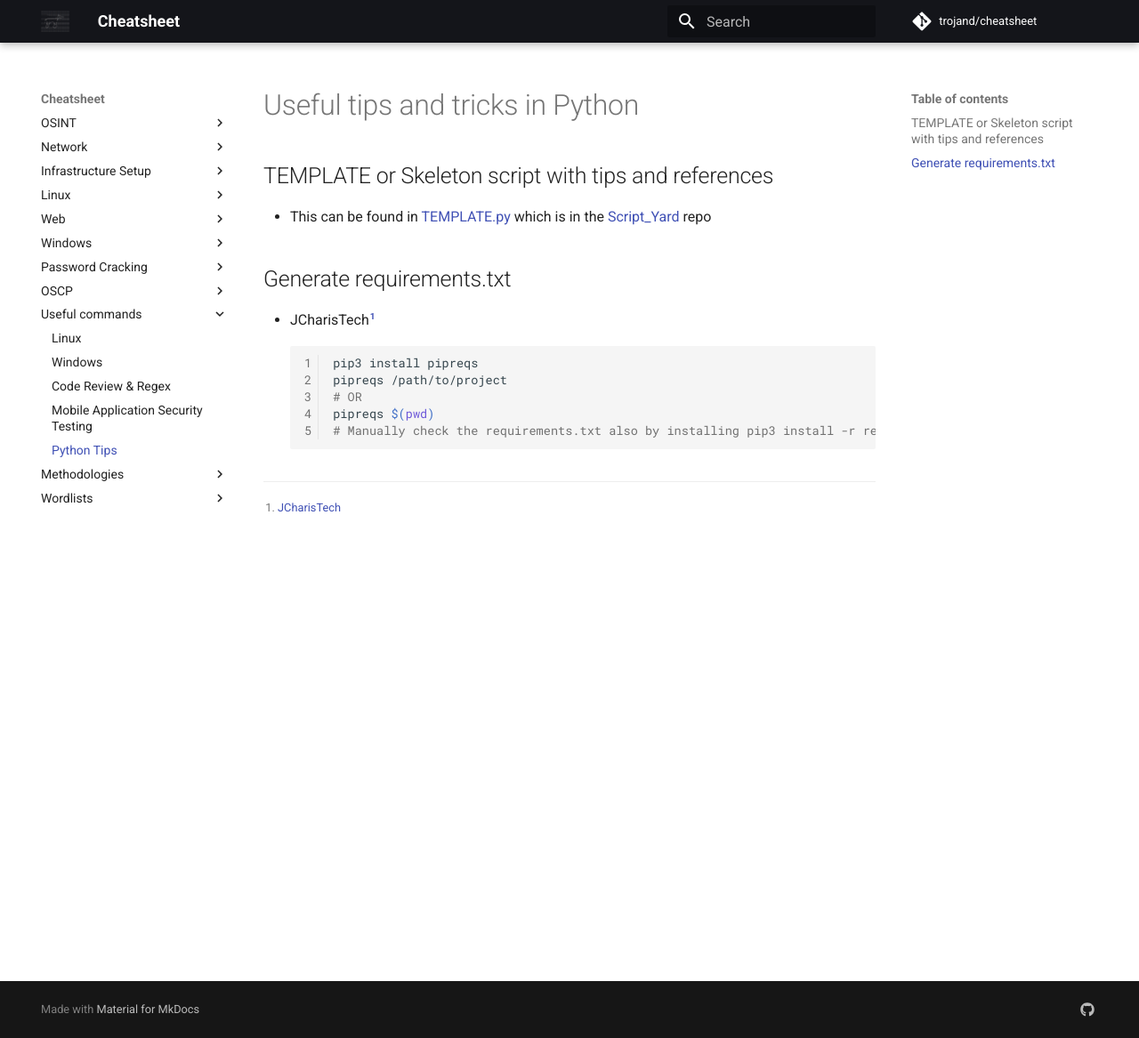
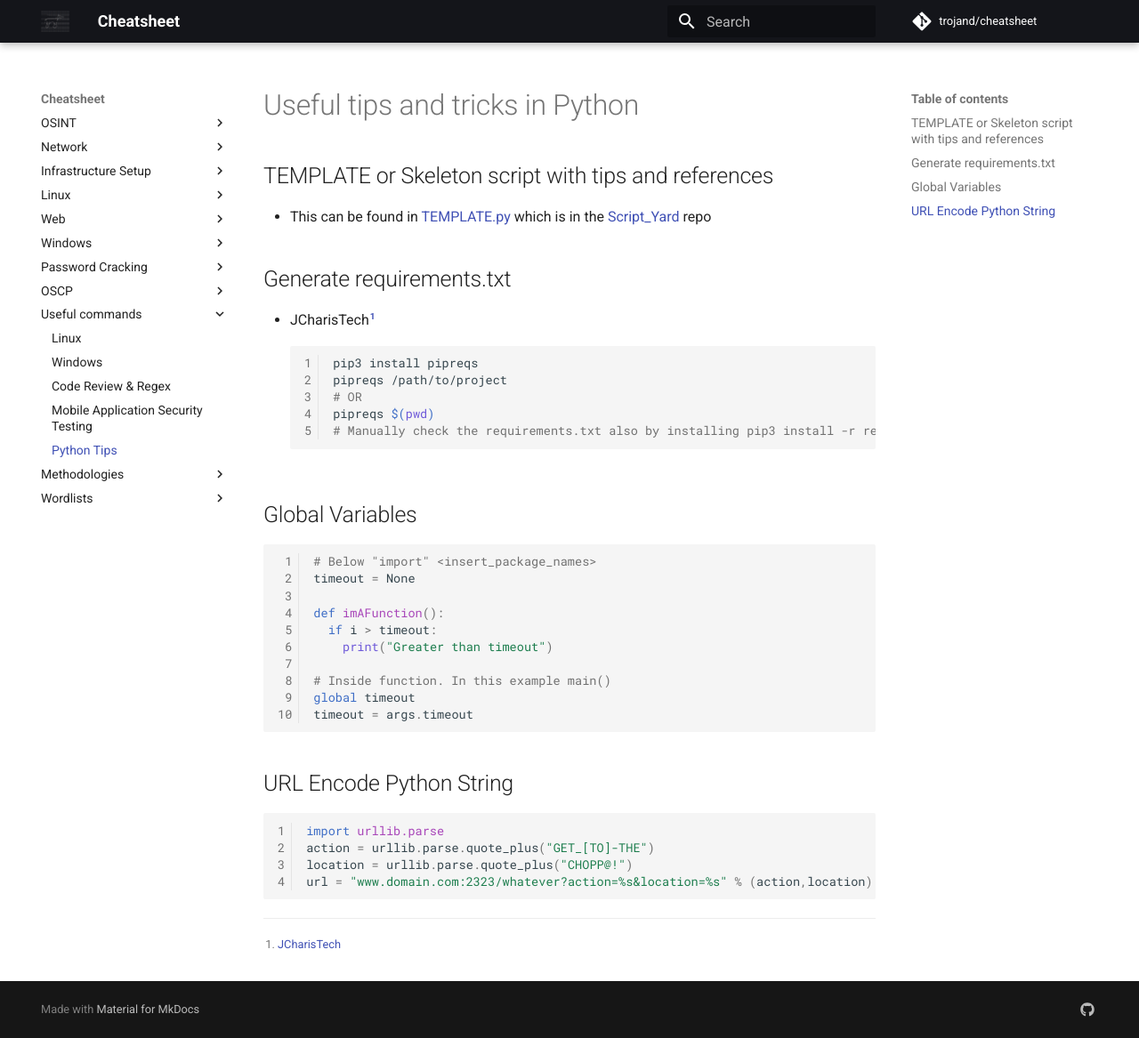
Before and after one commit to trojand/cheatsheet, an MkDocs documentation site: the page built from docs/Useful_Commands/Python_Tips.md, in a window 1280 px wide and 1167 px high. Shown: the whole window at 89% size. Built offline with MkDocs 1.6.1 and Material for MkDocs 9.7.7, drawn with Linux system fonts in a browser that asks for light colours; comment, search, counter and statistics services are not loaded.

Commit message:
Update Python_Tips.md

````diff
--- a/docs/Useful_Commands/Python_Tips.md
+++ b/docs/Useful_Commands/Python_Tips.md
@@ -13,3 +13,25 @@ pipreqs $(pwd)
 # Manually check the requirements.txt also by installing pip3 install -r requirements.txt
 ```
 [^1]: [JCharisTech](https://blog.jcharistech.com/2020/11/02/how-to-create-requirements-txt-file-in-python/)
+
+## Global Variables
+```python
+# Below "import" <insert_package_names>
+timeout = None
+
+def imAFunction():
+  if i > timeout:
+    print("Greater than timeout")
+
+# Inside function. In this example main()
+global timeout
+timeout = args.timeout
+```
+
+## URL Encode Python String
+```python
+import urllib.parse
+action = urllib.parse.quote_plus("GET_[TO]-THE")
+location = urllib.parse.quote_plus("CHOPP@!")
+url = "www.domain.com:2323/whatever?action=%s&location=%s" % (action,location)
+```
````
